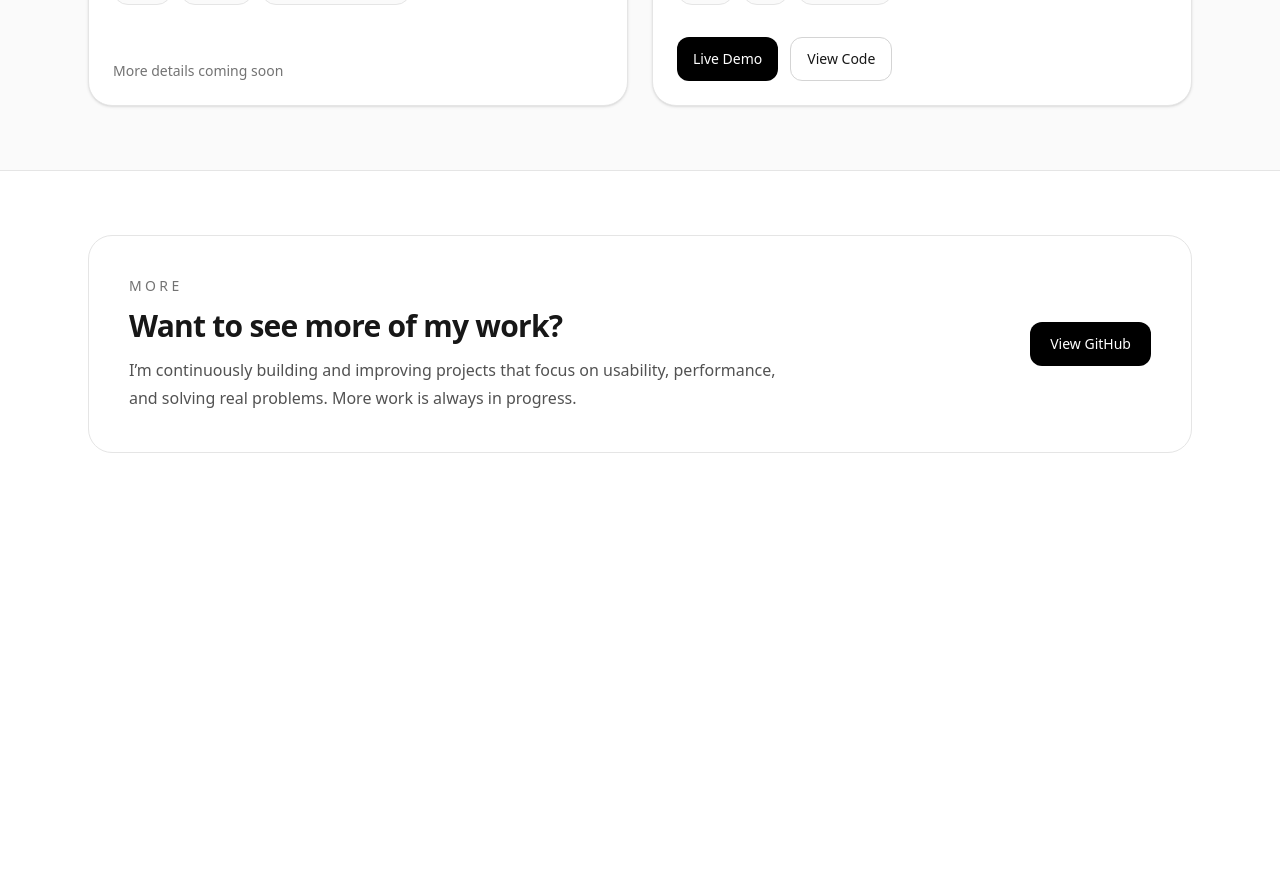
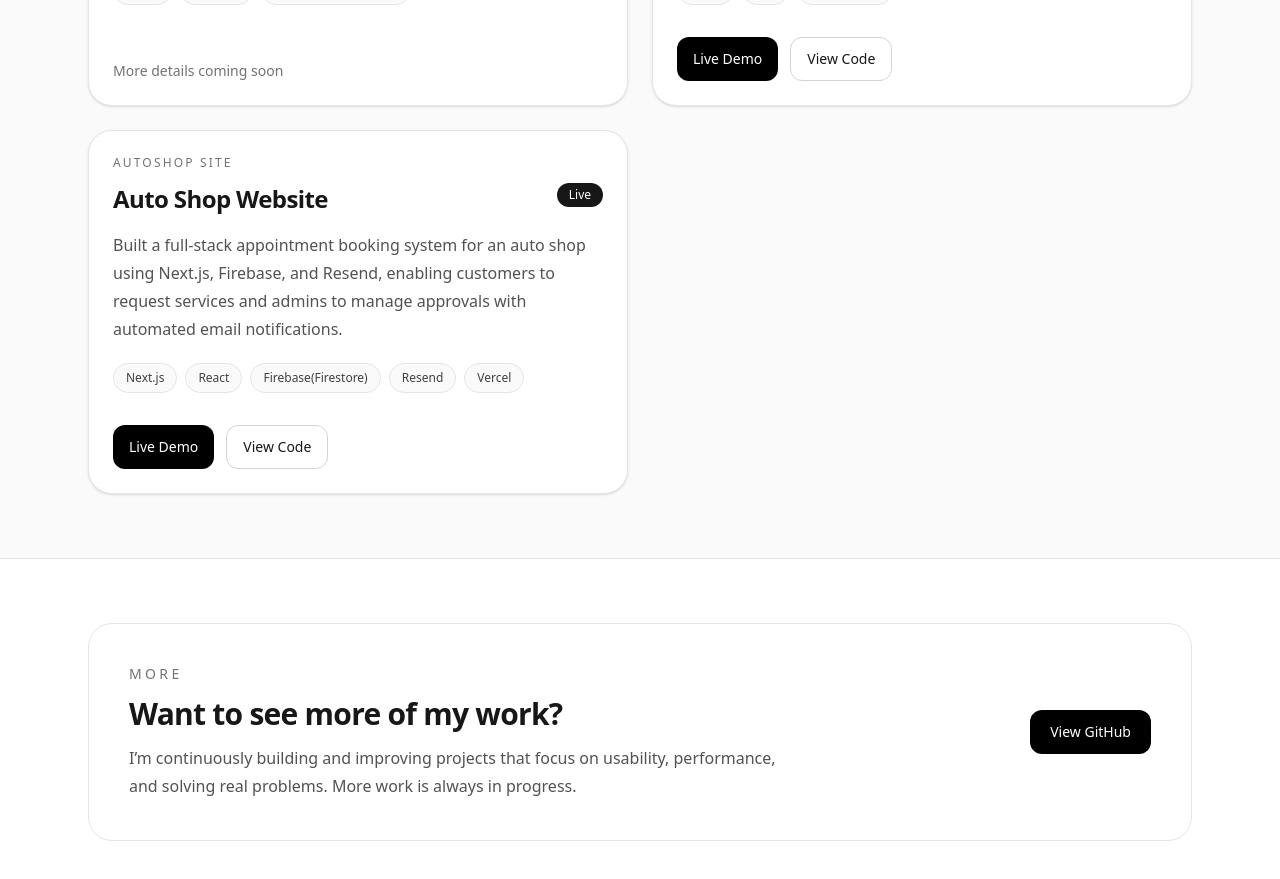
Before and after one commit to nii-here/my-portfolio, a React (Vite) app: page /projects in a window 1280 px wide. Shown: the part 1500-2379 px from the top of the page. Before the commit the page ends 2017 px from the top, so only its background shows below. Built offline with nearby package versions, Linux system fonts and the light colour scheme.

Commit message:
new project

```diff
--- a/src/data/projects.js
+++ b/src/data/projects.js
@@ -54,4 +54,18 @@ export const projects = [
       code: "https://github.com/nii-here/my-portfolio",
     },
   },
+
+  {
+    title: "Auto Shop Website",
+    status: "Live",
+    featured: false,
+    category: "AutoShop Site",
+    summary:
+      "Built a full-stack appointment booking system for an auto shop using Next.js, Firebase, and Resend, enabling customers to request services and admins to manage approvals with automated email notifications.",
+    tech: ["Next.js", "React", "Firebase(Firestore)", "Resend", "Vercel"],
+    links: {
+      demo: "https://karebearauto.com",
+      code: "https://github.com/nii-here/Kare-bear-auto-shop",
+    },
+  },
 ];
```
